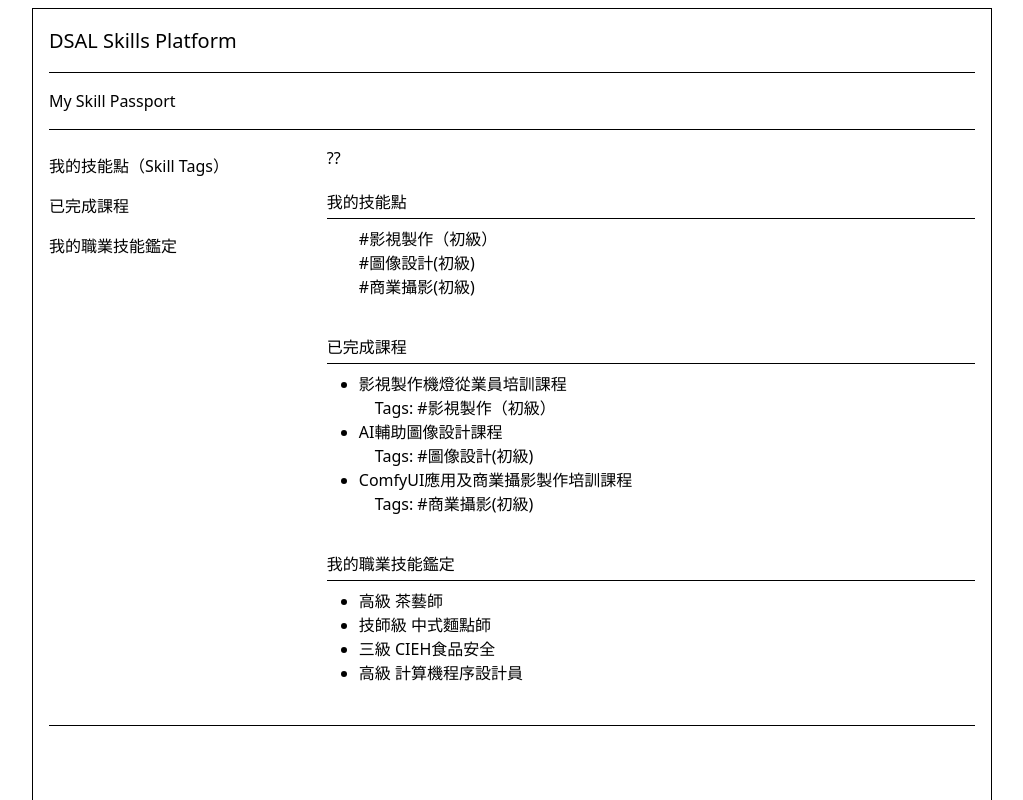
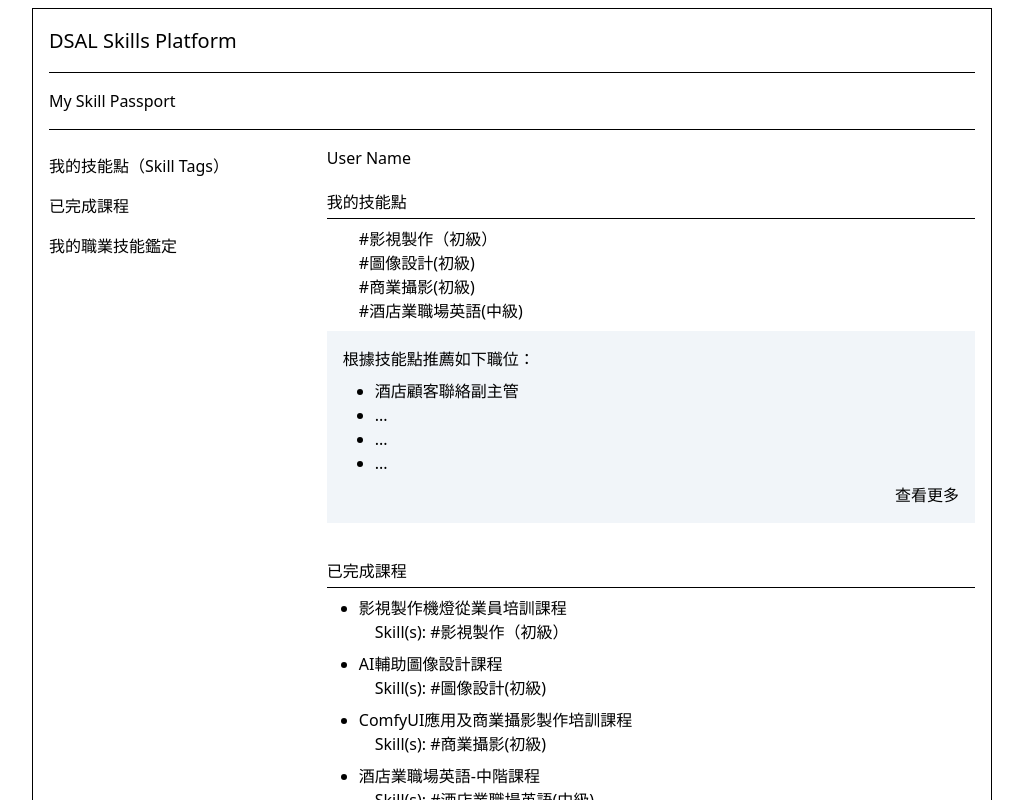
Before and after one commit to LunchBox/dsal-platform, a Vue app: page /skill_passport in a window 1280 px wide. Shown: the top 800 px of the page, without its empty margins (128-1151 px from the left). Built offline with nearby package versions, Linux system fonts and the light colour scheme; the HTML template or start-up script is replaced by a standard one.

Commit message:
just commit

```diff
--- a/src/views/JobsView.vue
+++ b/src/views/JobsView.vue
@@ -10,7 +10,7 @@ const jobs = [
     name: "酒店顧客聯絡副主管",
     salary: "$25,500/按月",
     location: "氹仔",
-    tags: ["廣東話", "普通話", "酒店業職場英語(中級)"],
+    tags: ["酒店業職場英語(中級)"],
     work_hours:
       "業務時間:24小時,需輪班工作,每週工作5天,每日工作9.5小時,休息時間(小時):0.5",
     edu_req: "高等教育,廣東話良好;普通話良好;英語良好",
@@ -158,10 +158,31 @@ const jobs = [
               <details>
                 <summary>Details</summary>
 
-                <div>{{ c.edu_req }}</div>
+                <div class="my-2">學歷要求: <br />{{ c.edu_req }}</div>
 
-                <div>{{ c.exp_req }}</div>
-                <div>{{ c.desc }}</div>
+                <div class="my-2">經驗要求: <br />{{ c.exp_req }}</div>
+                <div class="my-2">工作範圍: <br />{{ c.desc }}</div>
+
+                <div class="my-2">
+                  相關課程: <br />
+                  <ul class="ml-8 my-2 list-disc">
+                    <li>
+                      <RouterLink to="/courses">
+                        酒店業職場英語-中階課程 (勞工事務局)
+                      </RouterLink>
+                    </li>
+                    <li>
+                      <RouterLink to="/courses">
+                        酒店業職場英語 (澳門生產力暨科技轉移中心)
+                      </RouterLink>
+                    </li>
+                    <li>
+                      <RouterLink to="/courses">
+                        酒店業職場英語 (旅遊學院)
+                      </RouterLink>
+                    </li>
+                  </ul>
+                </div>
               </details>
             </div>
             <div style="width: 30%">
--- a/src/views/SkillPassport.vue
+++ b/src/views/SkillPassport.vue
@@ -46,7 +46,7 @@ const courses = computed(() => {
       </div>
       <div class="flex-1 py-4">
         <div class="mb-4">
-          <h3>??</h3>
+          <h3>User Name</h3>
           <p></p>
         </div>
 
@@ -54,46 +54,95 @@ const courses = computed(() => {
           <h3 class="border-b py-1">我的技能點</h3>
           <ul class="ml-8 my-2">
             <li>
-              <RouterLink :to="`/jobs?tag=CCNA`">
+              <RouterLink :to="`/jobs?tag=影視製作(初級)`">
                 #影視製作（初級）
               </RouterLink>
             </li>
             <li>
-              <RouterLink :to="`/jobs?tag=CCNA`"> #圖像設計(初級) </RouterLink>
+              <RouterLink :to="`/jobs?tag=圖像設計(初級)`">
+                #圖像設計(初級)
+              </RouterLink>
             </li>
             <li>
-              <RouterLink :to="`/jobs?tag=CCNA`"> #商業攝影(初級) </RouterLink>
+              <RouterLink :to="`/jobs?tag=商業攝影(初級)`">
+                #商業攝影(初級)
+              </RouterLink>
+            </li>
+            <li>
+              <RouterLink :to="`/jobs?tag=酒店業職場英語(中級)`">
+                #酒店業職場英語(中級)
+              </RouterLink>
             </li>
           </ul>
+
+          <div class="bg-slate-100 p-4 rouned-sm">
+            根據技能點推薦如下職位：
+            <ul class="ml-8 my-2 list-disc">
+              <li>
+                <RouterLink :to="`/jobs?tag=酒店業職場英語(中級)`">
+                  酒店顧客聯絡副主管
+                </RouterLink>
+              </li>
+              <li>
+                <RouterLink :to="`/jobs?tag=酒店業職場英語(中級)`">
+                  ...
+                </RouterLink>
+              </li>
+              <li>
+                <RouterLink :to="`/jobs?tag=酒店業職場英語(中級)`">
+                  ...
+                </RouterLink>
+              </li>
+              <li>
+                <RouterLink :to="`/jobs?tag=酒店業職場英語(中級)`">
+                  ...
+                </RouterLink>
+              </li>
+            </ul>
+            <div class="text-right">
+              <RouterLink :to="`/jobs`"> 查看更多 </RouterLink>
+            </div>
+          </div>
         </section>
 
         <section class="mb-8">
           <h3 class="border-b py-1">已完成課程</h3>
           <ul class="ml-8 my-2 list-disc">
-            <li>
+            <li class="mb-2">
               <a href="#">影視製作機燈從業員培訓課程 </a>
 
               <div class="ml-4">
-                Tags:
+                Skill(s):
                 <RouterLink :to="`/jobs?tag=CCNA`">
                   #影視製作（初級）
                 </RouterLink>
               </div>
             </li>
 
-            <li>
+            <li class="mb-2">
               <a href="#">AI輔助圖像設計課程 </a>
 
               <div class="ml-4">
-                Tags:
+                Skill(s):
                 <RouterLink :to="`/jobs?tag=CCNA`">#圖像設計(初級)</RouterLink>
               </div>
             </li>
-            <li>
+
+            <li class="mb-2">
               <a href="#">ComfyUI應用及商業攝影製作培訓課程 </a>
               <div class="ml-4">
-                Tags:
+                Skill(s):
                 <RouterLink :to="`/jobs?tag=CCNA`">#商業攝影(初級)</RouterLink>
+              </div>
+            </li>
+
+            <li class="mb-2">
+              <a href="#">酒店業職場英語-中階課程 </a>
+              <div class="ml-4">
+                Skill(s):
+                <RouterLink :to="`/jobs?tag=酒店業職場英語(中級)`">
+                  #酒店業職場英語(中級)
+                </RouterLink>
               </div>
             </li>
           </ul>
--- a/src/views/tags.ts
+++ b/src/views/tags.ts
@@ -1 +1,8 @@
-export const ALL_TAGS = ["美髮師", "美容師", "英語"];
+export const ALL_TAGS = [
+  "藝茶藝師(初級)",
+  "茶藝師(高級)",
+  "前廳服務員(高級)",
+  "酒店業職場英語(初級)",
+  "酒店業職場英語(中級)",
+  "酒店業職場英語(高級)",
+];
```
